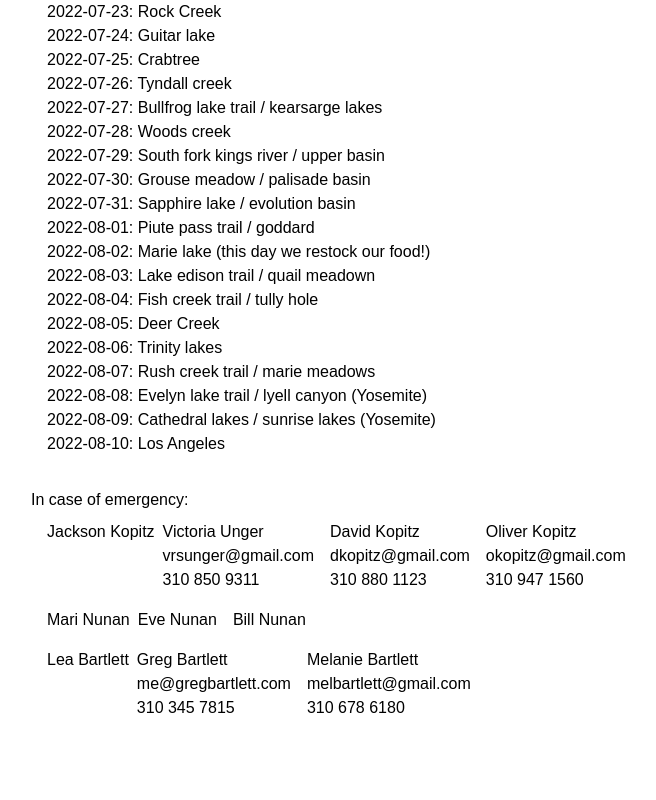
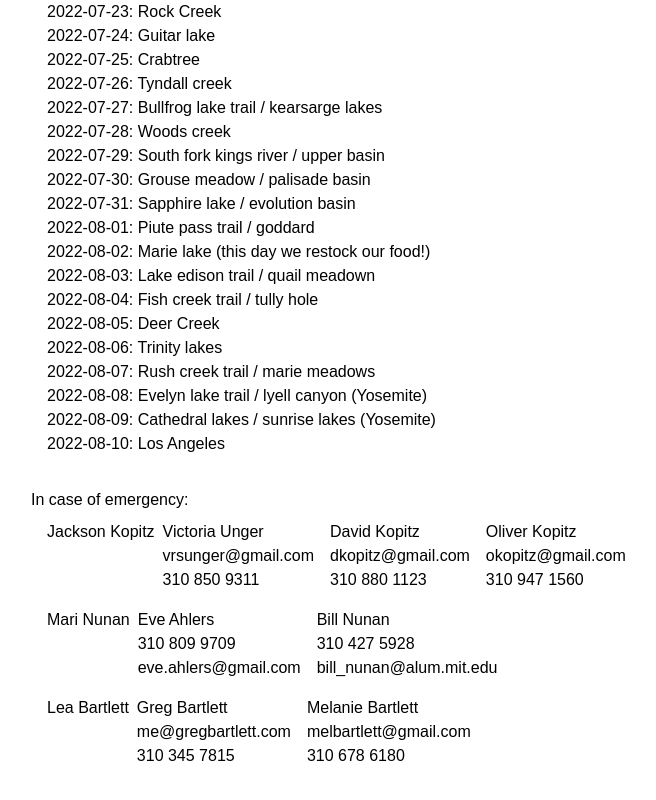
Before and after one commit to jacksonkopitz/website, a React (Create React App) app: page /jmt in a window 1280 px wide. Shown: the part 448-1248 px from the top of the page, without its empty margins (1-657 px from the left). Before the commit the page ends 1208 px from the top, so only its background shows below. Built offline with nearby package versions, Linux system fonts and the light colour scheme.

Commit message:
add more contact info

```diff
--- a/src/components/Jmt.tsx
+++ b/src/components/Jmt.tsx
@@ -25,14 +25,14 @@ const data = [
     hiker: "Mari Nunan",
     contacts: [
       {
-        name: "Eve Nunan",
-        email: "",
-        phone: "",
+        name: "Eve Ahlers",
+        email: "310 809 9709",
+        phone: "eve.ahlers@gmail.com",
       },
       {
         name: "Bill Nunan",
-        email: "",
-        phone: "",
+        email: "310 427 5928",
+        phone: "bill_nunan@alum.mit.edu",
       },
     ],
   },
```
